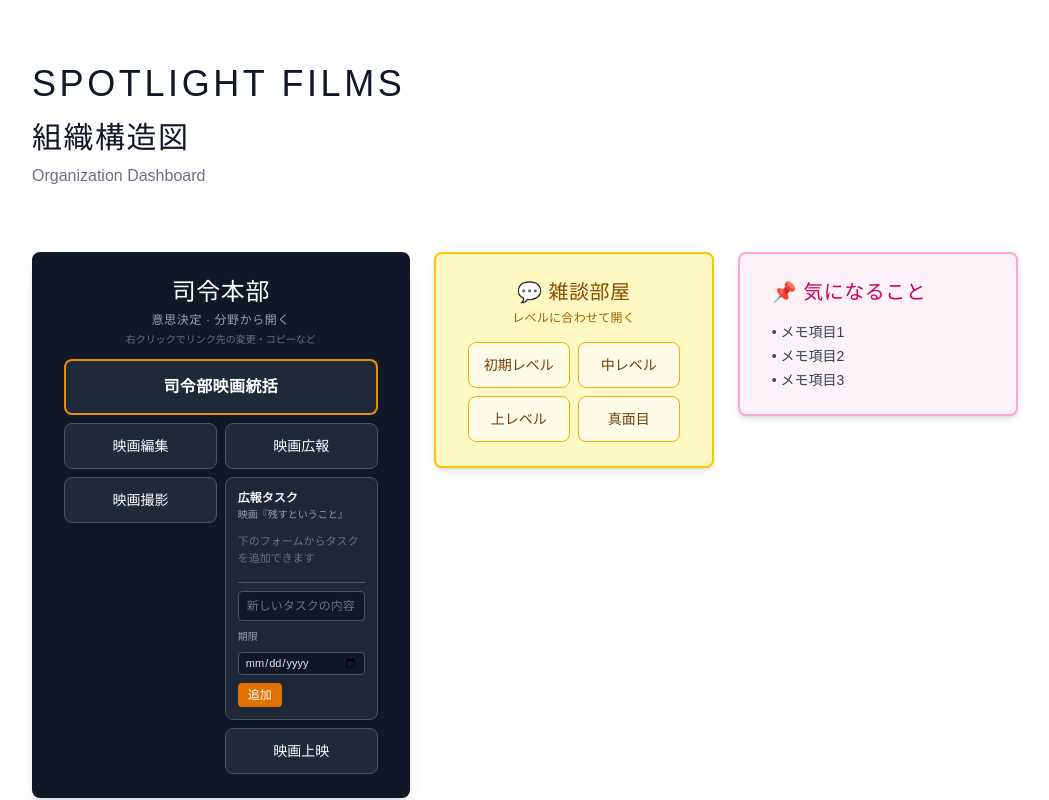
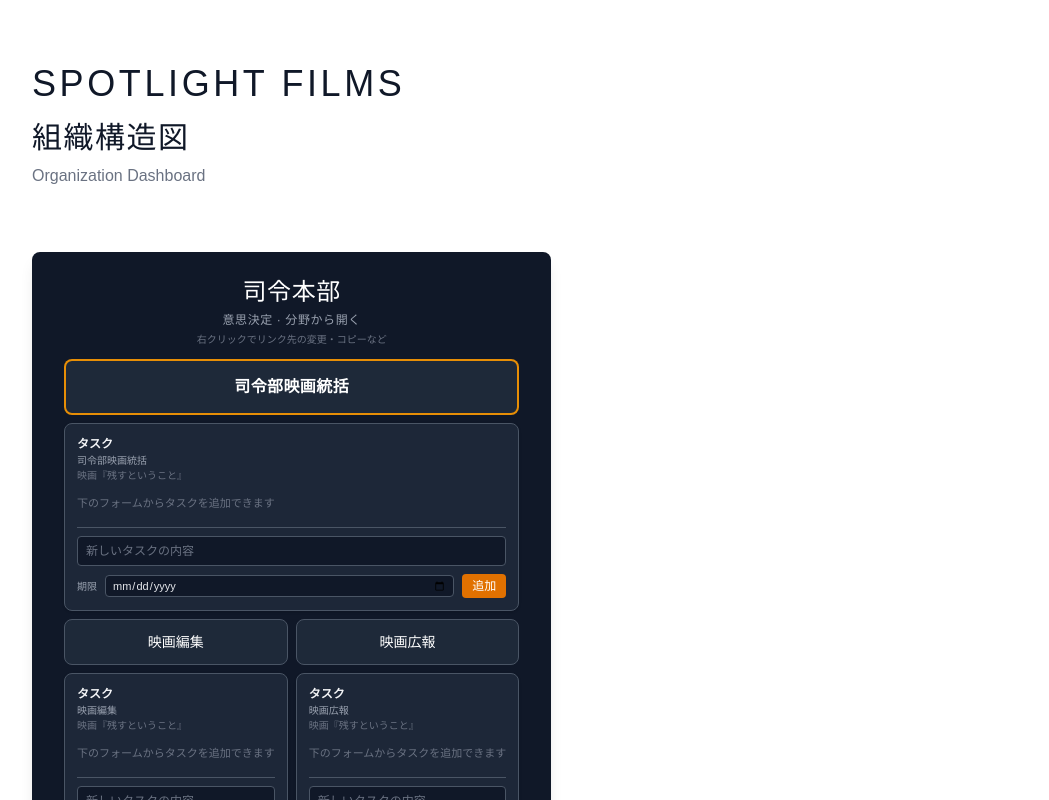
Before and after one commit to spotlight2016red-cmyk/matome-app, a Next.js app: page / in a window 1280 px wide. Shown: the top 800 px of the page, without its empty margins (32-1081 px from the left). Built offline with nearby package versions, Linux system fonts and the light colour scheme.

Commit message:
feat: shireibu task panels for all roles; stack 雑談・気になる under 司令本部
Made-with: Cursor

```diff
--- a/app/components/OrganizationChart.tsx
+++ b/app/components/OrganizationChart.tsx
@@ -23,10 +23,12 @@ const defaultMemoItems = ["メモ項目1", "メモ項目2", "メモ項目3"];
 
 type PriorityTaskItem = { task: string; time: string; done: boolean };
 
-/** 司令本部「映画広報」下 — 映画『残すということ』用タスク */
+/** 司令本部ロール別タスク（内容・期限・済） */
 type KohoTaskItem = { id: string; content: string; due: string; done: boolean };
 
-const KAIRO_KOHO_TASKS_STORAGE_KEY = "kairoNokotoniKohoTasks";
+const SHIREIBU_TASKS_STORAGE_KEY = "shireibuTasksByRole";
+/** 移行用（旧キー → 映画広報） */
+const LEGACY_KOHO_TASKS_STORAGE_KEY = "kairoNokotoniKohoTasks";
 
 function newKohoTaskId(): string {
   if (typeof crypto !== "undefined" && "randomUUID" in crypto) {
@@ -84,6 +86,11 @@ const SHIREIBU_DEFAULT_HREFS: Record<string, string> = Object.fromEntries([
   ...shireibuLinks.map((l) => [l.label, l.href] as const),
 ]);
 
+const SHIREIBU_TASK_ROLE_KEYS: readonly string[] = [
+  shireibuTopLink.label,
+  ...shireibuLinks.map((l) => l.label),
+];
+
 function isValidHttpUrl(s: string): boolean {
   const t = s.trim();
   if (!t) return false;
@@ -101,6 +108,124 @@ function isEnterKeyCommit(e: React.KeyboardEvent): boolean {
   if (e.nativeEvent.isComposing) return false;
   if ((e.nativeEvent as KeyboardEvent).keyCode === 229) return false;
   return true;
+}
+
+type ShireibuTaskDraft = { content: string; due: string };
+
+function ShireibuTaskPanel({
+  roleKey,
+  tasks,
+  draft,
+  onDraftChange,
+  onAdd,
+  onUpdate,
+  onDelete,
+}: {
+  roleKey: string;
+  tasks: KohoTaskItem[];
+  draft: ShireibuTaskDraft;
+  onDraftChange: (patch: Partial<ShireibuTaskDraft>) => void;
+  onAdd: () => void;
+  onUpdate: (
+    id: string,
+    patch: Partial<Pick<KohoTaskItem, "content" | "due" | "done">>
+  ) => void;
+  onDelete: (id: string) => void;
+}) {
+  return (
+    <div
+      className="rounded-lg border border-gray-600 bg-gray-800/95 p-3 shadow-sm text-left"
+      onClick={(e) => e.stopPropagation()}
+    >
+      <div className="text-xs font-semibold text-gray-100 mb-2">
+        タスク
+        <span className="block text-[10px] font-normal text-gray-400 mt-0.5">
+          {roleKey}
+          <span className="block mt-0.5 text-gray-500">映画『残すということ』</span>
+        </span>
+      </div>
+      <div className="space-y-2 max-h-48 overflow-y-auto">
+        {tasks.length === 0 && (
+          <p className="text-[11px] text-gray-500 py-1">
+            下のフォームからタスクを追加できます
+          </p>
+        )}
+        {tasks.map((t) => (
+          <div
+            key={t.id}
+            className={`rounded border border-gray-600 bg-gray-900/60 p-2 space-y-1.5 ${t.done ? "opacity-75" : ""}`}
+          >
+            <div className="flex items-start gap-2">
+              <label className="flex flex-col items-center gap-0.5 shrink-0 pt-0.5 cursor-pointer">
+                <input
+                  type="checkbox"
+                  checked={t.done}
+                  onChange={() => onUpdate(t.id, { done: !t.done })}
+                  className="size-3.5 rounded border-gray-500 bg-gray-900"
+                  aria-label="完了"
+                />
+                <span className="text-[9px] text-gray-400 leading-none">済</span>
+              </label>
+              <input
+                type="text"
+                value={t.content}
+                onChange={(e) => onUpdate(t.id, { content: e.target.value })}
+                className={`flex-1 min-w-0 text-xs rounded px-1.5 py-0.5 border border-gray-600 bg-gray-900 text-gray-100 focus:border-blue-400 focus:outline-none ${t.done ? "line-through text-gray-500" : ""}`}
+                placeholder="内容"
+              />
+              <button
+                type="button"
+                onClick={() => onDelete(t.id)}
+                className="shrink-0 text-red-400 hover:text-red-300 text-base leading-none px-0.5"
+                aria-label="削除"
+              >
+                ×
+              </button>
+            </div>
+            <div className="space-y-0.5">
+              <span className="text-[10px] text-gray-400">期限</span>
+              <input
+                type="date"
+                value={t.due}
+                onChange={(e) => onUpdate(t.id, { due: e.target.value })}
+                className="w-full text-[11px] rounded px-1.5 py-0.5 border border-gray-600 bg-gray-900 text-gray-200"
+              />
+            </div>
+          </div>
+        ))}
+      </div>
+      <div className="mt-3 pt-2 border-t border-gray-600 space-y-2">
+        <input
+          type="text"
+          value={draft.content}
+          onChange={(e) => onDraftChange({ content: e.target.value })}
+          onKeyDown={(e) => {
+            if (!isEnterKeyCommit(e)) return;
+            e.preventDefault();
+            onAdd();
+          }}
+          placeholder="新しいタスクの内容"
+          className="w-full text-xs rounded px-2 py-1.5 border border-gray-600 bg-gray-900 text-gray-100 placeholder:text-gray-500"
+        />
+        <div className="flex flex-wrap items-center gap-2">
+          <span className="text-[10px] text-gray-400 shrink-0">期限</span>
+          <input
+            type="date"
+            value={draft.due}
+            onChange={(e) => onDraftChange({ due: e.target.value })}
+            className="flex-1 min-w-[7rem] text-[11px] rounded px-1.5 py-0.5 border border-gray-600 bg-gray-900 text-gray-200"
+          />
+          <button
+            type="button"
+            onClick={onAdd}
+            className="shrink-0 text-xs bg-amber-600 text-white px-2.5 py-1 rounded hover:bg-amber-500"
+          >
+            追加
+          </button>
+        </div>
+      </div>
+    </div>
+  );
 }
 
 export function OrganizationChart() {
@@ -148,9 +273,18 @@ export function OrganizationChart() {
     y: number;
   } | null>(null);
 
-  const [kohoTasks, setKohoTasks] = React.useState<KohoTaskItem[]>([]);
-  const [newKohoContent, setNewKohoContent] = React.useState("");
-  const [newKohoDue, setNewKohoDue] = React.useState("");
+  const [shireibuTasksByRole, setShireibuTasksByRole] = React.useState<
+    Record<string, KohoTaskItem[]>
+  >(() =>
+    Object.fromEntries(SHIREIBU_TASK_ROLE_KEYS.map((k) => [k, []]))
+  );
+  const [shireibuTaskDrafts, setShireibuTaskDrafts] = React.useState<
+    Record<string, ShireibuTaskDraft>
+  >(() =>
+    Object.fromEntries(
+      SHIREIBU_TASK_ROLE_KEYS.map((k) => [k, { content: "", due: "" }])
+    )
+  );
 
   const shireibuHref = React.useCallback(
     (label: string) => shireibuOverrides[label] ?? SHIREIBU_DEFAULT_HREFS[label] ?? "#",
@@ -191,15 +325,35 @@ export function OrganizationChart() {
           setShireibuOverrides(parsed as Record<string, string>);
         }
       }
-      const koh = localStorage.getItem(KAIRO_KOHO_TASKS_STORAGE_KEY);
-      if (koh) {
-        const parsed: unknown = JSON.parse(koh);
-        if (Array.isArray(parsed)) {
-          const items = parsed
+      const bundled = localStorage.getItem(SHIREIBU_TASKS_STORAGE_KEY);
+      const base: Record<string, KohoTaskItem[]> = Object.fromEntries(
+        SHIREIBU_TASK_ROLE_KEYS.map((k) => [k, [] as KohoTaskItem[]])
+      );
+      if (bundled) {
+        const parsed: unknown = JSON.parse(bundled);
+        if (parsed && typeof parsed === "object" && !Array.isArray(parsed)) {
+          const o = parsed as Record<string, unknown>;
+          for (const key of SHIREIBU_TASK_ROLE_KEYS) {
+            const raw = o[key];
+            if (Array.isArray(raw)) {
+              base[key] = raw
                 .map(normalizeKohoTask)
                 .filter((x): x is KohoTaskItem => x !== null);
-          setKohoTasks(items);
             }
+          }
+        }
+        setShireibuTasksByRole(base);
+      } else {
+        const leg = localStorage.getItem(LEGACY_KOHO_TASKS_STORAGE_KEY);
+        if (leg) {
+          const parsed: unknown = JSON.parse(leg);
+          if (Array.isArray(parsed)) {
+            base["映画広報"] = parsed
+              .map(normalizeKohoTask)
+              .filter((x): x is KohoTaskItem => x !== null);
+          }
+        }
+        setShireibuTasksByRole(base);
       }
     } catch {
       /* ignore invalid JSON */
@@ -239,11 +393,17 @@ export function OrganizationChart() {
 
   React.useEffect(() => {
     if (!storageReady) return;
-    localStorage.setItem(
-      KAIRO_KOHO_TASKS_STORAGE_KEY,
-      JSON.stringify(kohoTasks)
-    );
-  }, [kohoTasks, storageReady]);
+    const out: Record<string, KohoTaskItem[]> = {};
+    for (const key of SHIREIBU_TASK_ROLE_KEYS) {
+      out[key] = shireibuTasksByRole[key] ?? [];
+    }
+    localStorage.setItem(SHIREIBU_TASKS_STORAGE_KEY, JSON.stringify(out));
+    try {
+      localStorage.removeItem(LEGACY_KOHO_TASKS_STORAGE_KEY);
+    } catch {
+      /* ignore */
+    }
+  }, [shireibuTasksByRole, storageReady]);
 
   React.useEffect(() => {
     if (!shireibuLinkMenu) return;
@@ -354,34 +514,72 @@ export function OrganizationChart() {
     }
   };
 
-  const handleAddKohoTask = () => {
-    const content = newKohoContent.trim();
-    if (!content) return;
-    setKohoTasks((prev) => [
+  const handleShireibuDraftChange = React.useCallback(
+    (roleKey: string, patch: Partial<ShireibuTaskDraft>) => {
+      setShireibuTaskDrafts((prev) => ({
         ...prev,
+        [roleKey]: {
+          ...(prev[roleKey] ?? { content: "", due: "" }),
+          ...patch,
+        },
+      }));
+    },
+    []
+  );
+
+  const handleAddShireibuTask = (roleKey: string) => {
+    setShireibuTaskDrafts((d) => {
+      const draft = d[roleKey] ?? { content: "", due: "" };
+      const content = draft.content.trim();
+      if (!content) return d;
+      setShireibuTasksByRole((prev) => ({
+        ...prev,
+        [roleKey]: [
+          ...(prev[roleKey] ?? []),
           {
             id: newKohoTaskId(),
             content,
-        due: newKohoDue.trim(),
+            due: draft.due.trim(),
             done: false,
           },
-    ]);
-    setNewKohoContent("");
-    setNewKohoDue("");
+        ],
+      }));
+      return { ...d, [roleKey]: { content: "", due: "" } };
+    });
   };
 
-  const handleUpdateKohoTask = (
+  const handleUpdateShireibuTask = (
+    roleKey: string,
     id: string,
     patch: Partial<Pick<KohoTaskItem, "content" | "due" | "done">>
   ) => {
-    setKohoTasks((prev) =>
-      prev.map((t) => (t.id === id ? { ...t, ...patch } : t))
-    );
+    setShireibuTasksByRole((prev) => {
+      const list = prev[roleKey] ?? [];
+      return {
+        ...prev,
+        [roleKey]: list.map((t) => (t.id === id ? { ...t, ...patch } : t)),
+      };
+    });
   };
 
-  const handleDeleteKohoTask = (id: string) => {
-    setKohoTasks((prev) => prev.filter((t) => t.id !== id));
+  const handleDeleteShireibuTask = (roleKey: string, id: string) => {
+    setShireibuTasksByRole((prev) => ({
+      ...prev,
+      [roleKey]: (prev[roleKey] ?? []).filter((t) => t.id !== id),
+    }));
   };
+
+  const shireibuTaskPanel = (roleKey: string) => (
+    <ShireibuTaskPanel
+      roleKey={roleKey}
+      tasks={shireibuTasksByRole[roleKey] ?? []}
+      draft={shireibuTaskDrafts[roleKey] ?? { content: "", due: "" }}
+      onDraftChange={(patch) => handleShireibuDraftChange(roleKey, patch)}
+      onAdd={() => handleAddShireibuTask(roleKey)}
+      onUpdate={(id, patch) => handleUpdateShireibuTask(roleKey, id, patch)}
+      onDelete={(id) => handleDeleteShireibuTask(roleKey, id)}
+    />
+  );
 
   return (
     <div className="max-w-7xl mx-auto">
@@ -394,10 +592,10 @@ export function OrganizationChart() {
 
       {/* 組織図コンテンツ */}
       <div className="flex flex-col items-start space-y-16">
-        {/* 最上部：司令本部、雑談部屋、気になること枠 */}
-        <div className="flex flex-wrap gap-6 items-start w-full">
+        {/* 司令本部の下に雑談部屋・気になること */}
+        <div className="flex flex-col gap-6 items-start w-full">
           {/* 司令本部（映画統括＋分野別4リンク） */}
-          <div className="bg-gray-900 text-white px-8 py-6 rounded-lg shadow-lg min-w-[280px] max-w-xl">
+          <div className="bg-gray-900 text-white px-8 py-6 rounded-lg shadow-lg min-w-[280px] max-w-4xl w-full sm:w-auto">
             <div className="text-2xl mb-1 tracking-wide text-center">司令本部</div>
             <p className="text-xs text-gray-400 text-center mb-1 tracking-wider">
               意思決定 · 分野から開く
@@ -422,6 +620,7 @@ export function OrganizationChart() {
               >
                 {shireibuTopLink.label}
               </a>
+              {shireibuTaskPanel(shireibuTopLink.label)}
               <div className="flex gap-2 items-start">
                 <div className="flex min-w-0 flex-1 flex-col gap-2">
                   <a
@@ -440,6 +639,7 @@ export function OrganizationChart() {
                   >
                     映画編集
                   </a>
+                  {shireibuTaskPanel("映画編集")}
                   <a
                     href={shireibuHref("映画撮影")}
                     target="_blank"
@@ -456,6 +656,7 @@ export function OrganizationChart() {
                   >
                     映画撮影
                   </a>
+                  {shireibuTaskPanel("映画撮影")}
                 </div>
                 <div className="flex min-w-0 flex-1 flex-col gap-2">
                   <a
@@ -474,111 +675,7 @@ export function OrganizationChart() {
                   >
                     映画広報
                   </a>
-                  <div
-                    className="rounded-lg border border-gray-600 bg-gray-800/95 p-3 shadow-sm text-left"
-                    onClick={(e) => e.stopPropagation()}
-                  >
-                    <div className="text-xs font-semibold text-gray-100 mb-2">
-                      広報タスク
-                      <span className="block text-[10px] font-normal text-gray-400 mt-0.5">
-                        映画『残すということ』
-                      </span>
-                    </div>
-                    <div className="space-y-2 max-h-64 overflow-y-auto">
-                      {kohoTasks.length === 0 && (
-                        <p className="text-[11px] text-gray-500 py-1">
-                          下のフォームからタスクを追加できます
-                        </p>
-                      )}
-                      {kohoTasks.map((t) => (
-                        <div
-                          key={t.id}
-                          className={`rounded border border-gray-600 bg-gray-900/60 p-2 space-y-1.5 ${t.done ? "opacity-75" : ""}`}
-                        >
-                          <div className="flex items-start gap-2">
-                            <label className="flex flex-col items-center gap-0.5 shrink-0 pt-0.5 cursor-pointer">
-                              <input
-                                type="checkbox"
-                                checked={t.done}
-                                onChange={() =>
-                                  handleUpdateKohoTask(t.id, {
-                                    done: !t.done,
-                                  })
-                                }
-                                className="size-3.5 rounded border-gray-500 bg-gray-900"
-                                aria-label="完了"
-                              />
-                              <span className="text-[9px] text-gray-400 leading-none">
-                                済
-                              </span>
-                            </label>
-                            <input
-                              type="text"
-                              value={t.content}
-                              onChange={(e) =>
-                                handleUpdateKohoTask(t.id, {
-                                  content: e.target.value,
-                                })
-                              }
-                              className={`flex-1 min-w-0 text-xs rounded px-1.5 py-0.5 border border-gray-600 bg-gray-900 text-gray-100 focus:border-blue-400 focus:outline-none ${t.done ? "line-through text-gray-500" : ""}`}
-                              placeholder="内容"
-                            />
-                            <button
-                              type="button"
-                              onClick={() => handleDeleteKohoTask(t.id)}
-                              className="shrink-0 text-red-400 hover:text-red-300 text-base leading-none px-0.5"
-                              aria-label="削除"
-                            >
-                              ×
-                            </button>
-                          </div>
-                          <div className="space-y-0.5">
-                            <span className="text-[10px] text-gray-400">期限</span>
-                            <input
-                              type="date"
-                              value={t.due}
-                              onChange={(e) =>
-                                handleUpdateKohoTask(t.id, {
-                                  due: e.target.value,
-                                })
-                              }
-                              className="w-full text-[11px] rounded px-1.5 py-0.5 border border-gray-600 bg-gray-900 text-gray-200"
-                            />
-                          </div>
-                        </div>
-                      ))}
-                    </div>
-                    <div className="mt-3 pt-2 border-t border-gray-600 space-y-2">
-                      <input
-                        type="text"
-                        value={newKohoContent}
-                        onChange={(e) => setNewKohoContent(e.target.value)}
-                        onKeyDown={(e) => {
-                          if (!isEnterKeyCommit(e)) return;
-                          e.preventDefault();
-                          handleAddKohoTask();
-                        }}
-                        placeholder="新しいタスクの内容"
-                        className="w-full text-xs rounded px-2 py-1.5 border border-gray-600 bg-gray-900 text-gray-100 placeholder:text-gray-500"
-                      />
-                      <div className="flex flex-wrap items-center gap-2">
-                        <span className="text-[10px] text-gray-400 shrink-0">期限</span>
-                        <input
-                          type="date"
-                          value={newKohoDue}
-                          onChange={(e) => setNewKohoDue(e.target.value)}
-                          className="flex-1 min-w-[7rem] text-[11px] rounded px-1.5 py-0.5 border border-gray-600 bg-gray-900 text-gray-200"
-                        />
-                        <button
-                          type="button"
-                          onClick={handleAddKohoTask}
-                          className="shrink-0 text-xs bg-amber-600 text-white px-2.5 py-1 rounded hover:bg-amber-500"
-                        >
-                          追加
-                        </button>
-                      </div>
-                    </div>
-                  </div>
+                  {shireibuTaskPanel("映画広報")}
                   <a
                     href={shireibuHref("映画上映")}
                     target="_blank"
@@ -595,11 +692,13 @@ export function OrganizationChart() {
                   >
                     映画上映
                   </a>
+                  {shireibuTaskPanel("映画上映")}
                 </div>
               </div>
             </div>
           </div>
 
+          <div className="flex flex-wrap gap-6 items-start w-full">
           {/* 雑談部屋（レベル別4リンク） */}
           <div className="bg-yellow-100 border-2 border-yellow-400 px-8 py-6 rounded-lg shadow-md min-w-[280px] max-w-md hover:shadow-lg transition-shadow">
             <div className="text-xl text-yellow-800 tracking-wide mb-1 text-center">
@@ -720,6 +819,7 @@ export function OrganizationChart() {
                 ))}
               </div>
             )}
+          </div>
           </div>
         </div>
 
```
Lines whose indentation alone changed are shown as unchanged.
